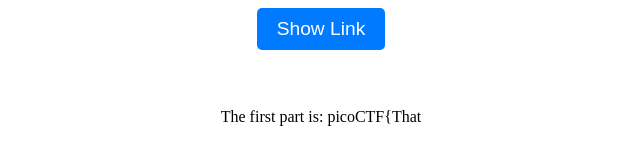
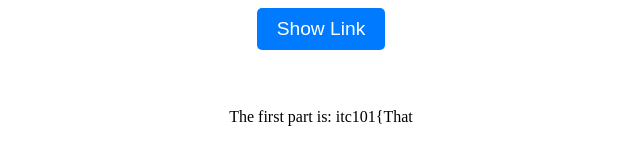
Before and after one commit to natesaez/Saez_CTF_Challenge, a plain HTML site: page first.html in a window 1280 px wide. Shown: the full height of the page, 319-959 px from the left. Drawn offline with Linux system fonts and the light colour scheme.

Commit message:
Update first.html

```diff
--- a/first.html
+++ b/first.html
@@ -18,6 +18,6 @@
                 linkContainer.style.visibility = 'visible';
             }
         </script>
-        <p style="text-align: center;">The first part is: picoCTF{That</p>
+        <p style="text-align: center;">The first part is: itc101{That</p>
     </body>
 </html>
```
